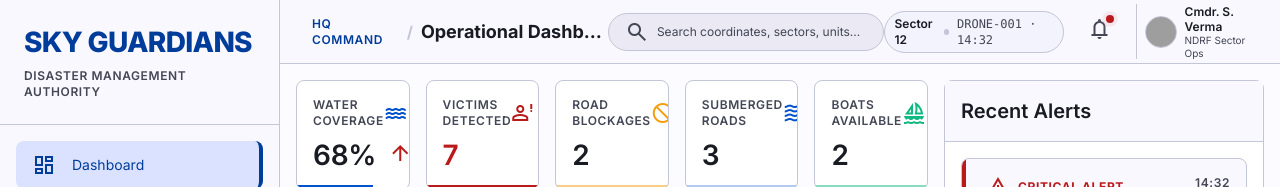
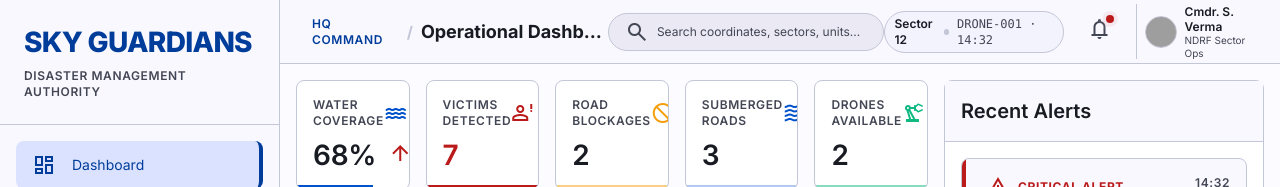
Before and after one commit to SanviShan25/SIH, a React (Vite) app in the folder frontend/: page /dashboard in a window 1280 px wide. Shown: the top 187 px of the page. Built offline with nearby package versions, Linux system fonts and the light colour scheme; grey boxes are pictures that could not be loaded.

Commit message:
Change dashboard stat card from Boats to Drones Available

```diff
--- a/frontend/src/pages/OperationalDashboard.tsx
+++ b/frontend/src/pages/OperationalDashboard.tsx
@@ -61,8 +61,8 @@ export const OperationalDashboard: React.FC = () => {
           {/* Stat Card 5 */}
           <div className="bg-surface-container-lowest border border-outline-variant rounded-lg p-md flex flex-col gap-xs relative overflow-hidden group shadow-xs col-span-2 sm:col-span-1">
             <div className="flex justify-between items-center text-on-surface-variant">
-              <span className="font-label-md text-label-md uppercase tracking-wider">Boats Available</span>
-              <span className="material-symbols-outlined text-[#10b981]" data-icon="sailing">sailing</span>
+              <span className="font-label-md text-label-md uppercase tracking-wider">Drones Available</span>
+              <span className="material-symbols-outlined text-[#10b981]" data-icon="precision_manufacturing">precision_manufacturing</span>
             </div>
             <div className="flex items-baseline gap-sm">
               <span className="font-headline-lg text-headline-lg text-on-surface">2</span>
```
